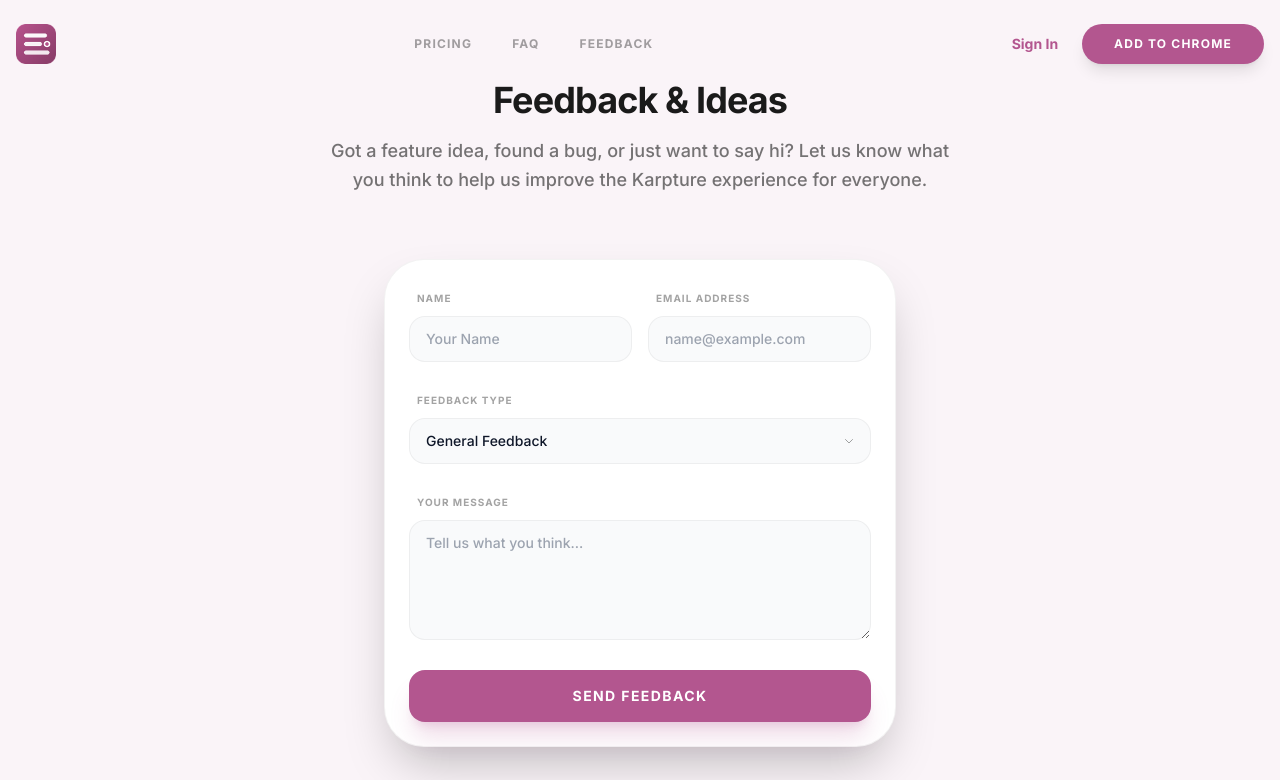
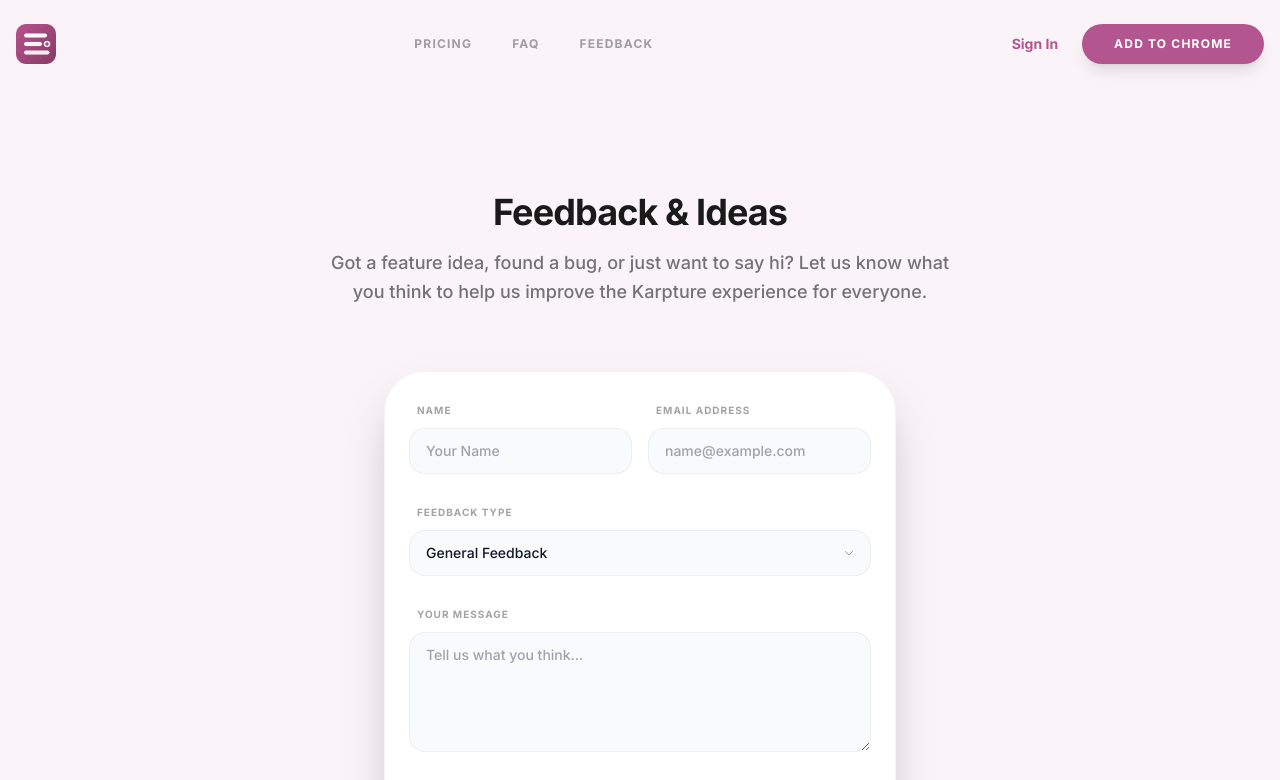
Before and after one commit to ThosynPax/clipkip-site, a React (Create React App) app: page /feedback in a window 1280 px wide. Shown: the top 780 px of the page. Built offline with nearby package versions, Linux system fonts and the light colour scheme; no server answers.

Commit message:
fix flexbox overlap on feedback page

```diff
--- a/src/pages/Feedback.js
+++ b/src/pages/Feedback.js
@@ -65,7 +65,7 @@
     return (
       <div className="relative min-h-screen bg-white flex flex-col">
         <Navbar />
-        <main className="flex-grow bg-brand-light flex items-center justify-center px-4 py-20 pt-56 md:pt-64">
+        <main className="flex-grow bg-brand-light flex flex-col items-center justify-start px-4 pt-32 pb-20 md:pt-48">
           <div className="max-w-md w-full bg-white rounded-[2.5rem] shadow-2xl shadow-brand/10 p-8 md:p-12 border border-dark/5 text-center">
             <div className="w-20 h-20 bg-green-100 rounded-full flex items-center justify-center mx-auto mb-6 text-green-500">
               <svg width="40" height="40" fill="none" stroke="currentColor" strokeWidth="2" viewBox="0 0 24 24">
@@ -95,7 +95,7 @@
   return (
     <div className="relative min-h-screen bg-white flex flex-col">
       <Navbar />
-      <main className="flex-grow bg-brand-light flex flex-col items-center justify-center py-20 pt-56 md:pt-64 px-4">
+      <main className="flex-grow bg-brand-light flex flex-col items-center justify-start pt-32 pb-20 md:pt-48 px-4">
 
         {/* Page Header */}
         <div className="text-center mb-10 md:mb-16 max-w-2xl mx-auto px-4">
```
